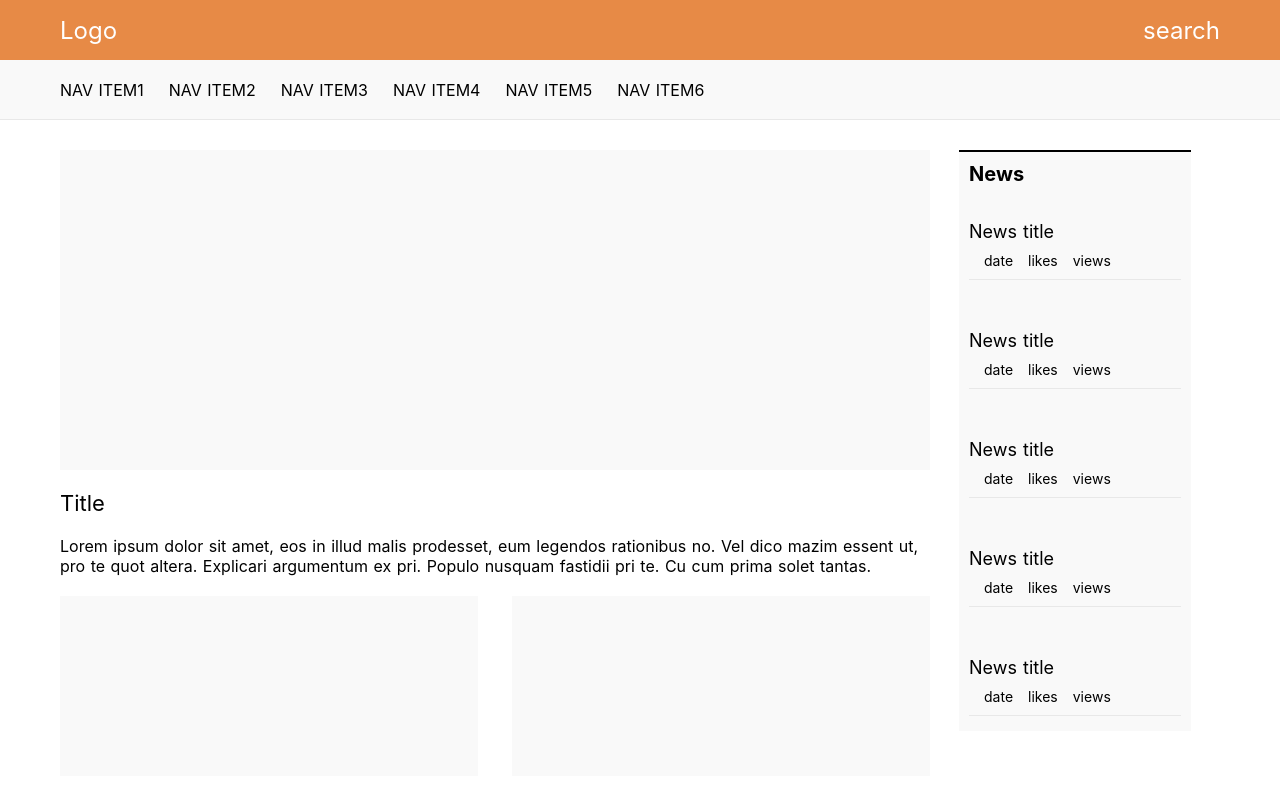
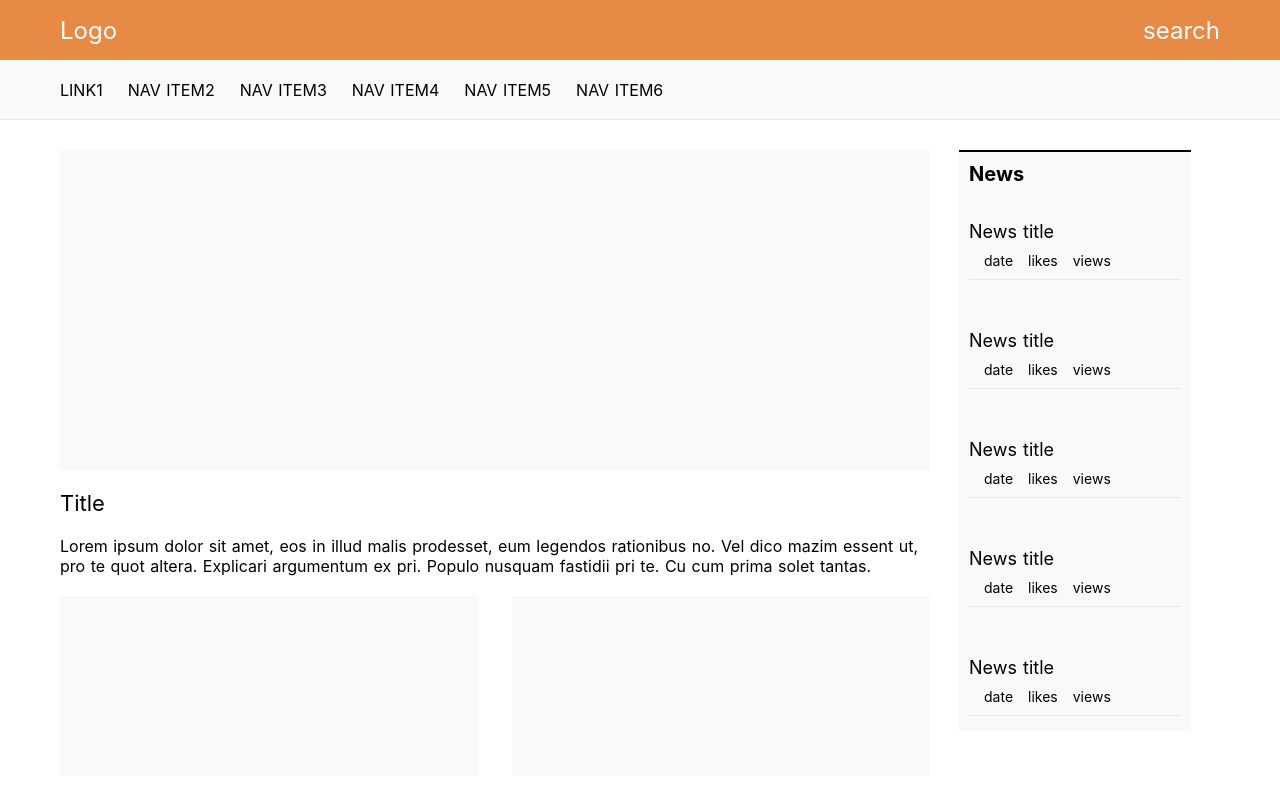
Before and after one commit to Polnelol/exv, a Nuxt app: page / in a window 1280 px wide. Shown: the top 797 px of the page. Built offline with nearby package versions, Linux system fonts and the light colour scheme.

Commit message:
Update index.vue

```diff
--- a/pages/index.vue
+++ b/pages/index.vue
@@ -13,7 +13,7 @@
     <nav class="navbar">
       <div class="navbar__cnt cnt">
         <ul>
-          <li class="header__item-nav"><a href="">Nav item1</a></li>
+          <li class="header__item-nav"><a href="">Link1</a></li>
           <li class="header__item-nav"><a href="">Nav item2</a></li>
           <li class="header__item-nav"><a href="">Nav item3</a></li>
           <li class="header__item-nav"><a href="">Nav item4</a></li>
```
